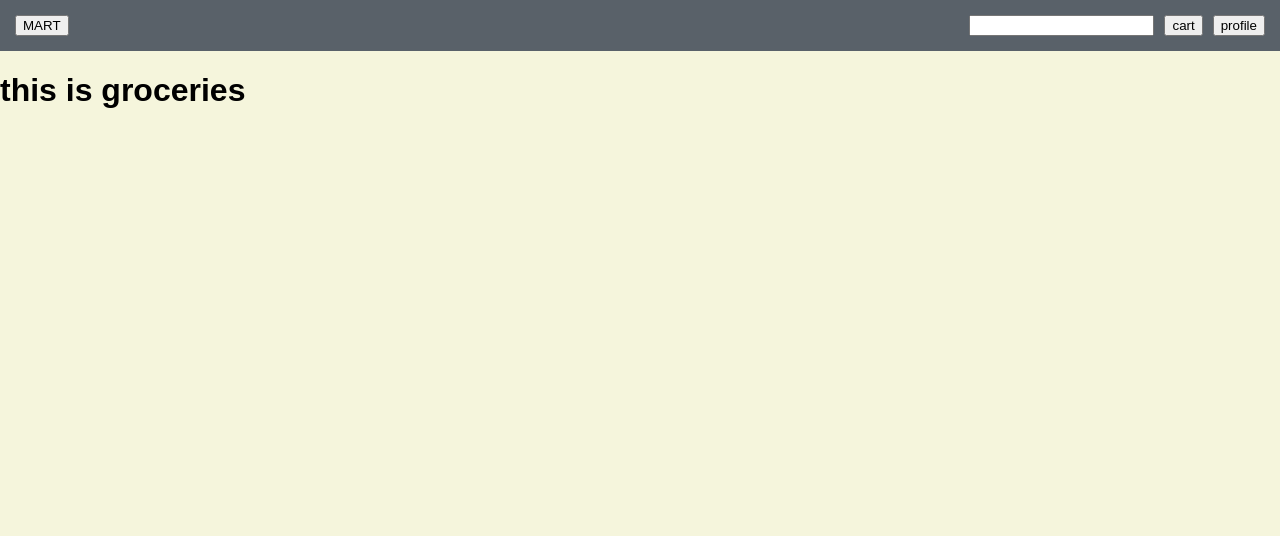
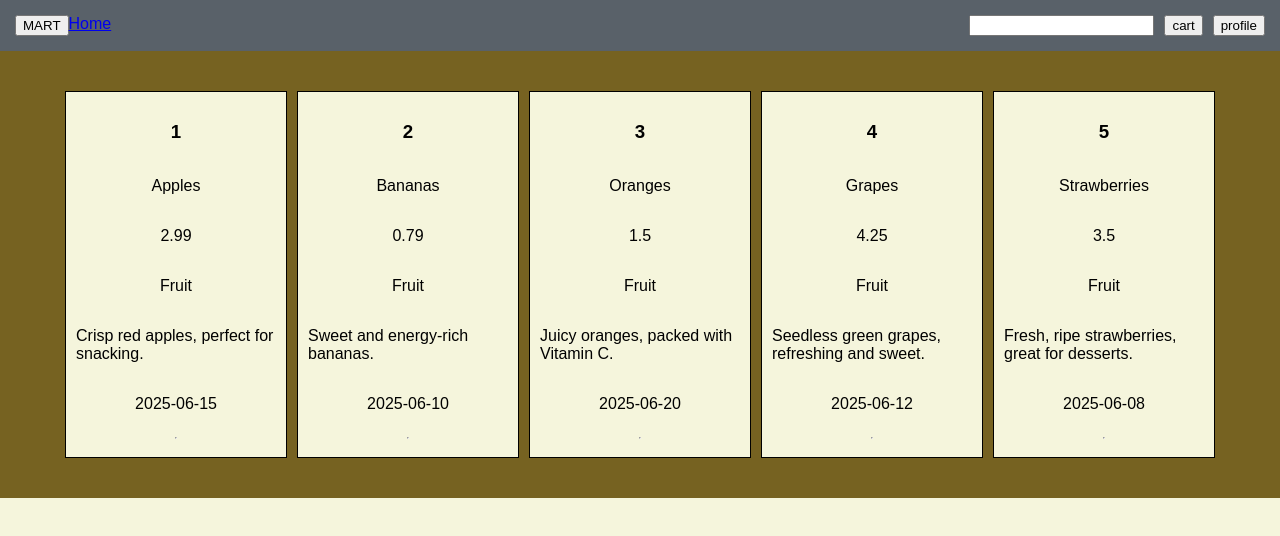
Before and after one commit to piyush-gif/Mart, a React (Vite) app: page /level1 in a window 1280 px wide. Shown: the top 536 px of the page. Built offline with nearby package versions, Linux system fonts and the light colour scheme; data requests are answered from the project's data file.

Commit message:
pages for each product category through levels

```diff
--- a/src/App.jsx
+++ b/src/App.jsx
@@ -3,7 +3,11 @@ import { Route,Routes } from 'react-router-dom';
 import NavBar from './components/NavBar.jsx'
 import HomePage from './pages/HomePage.jsx'
 import SideBar from './components/SideBar.jsx';
-import Groceries from './pages/Groceries.jsx';
+import Level1 from './pages/Level1.jsx'
+import Level2 from './pages/Level2.jsx'
+import Level3 from './pages/Level3.jsx'
+import Level4 from './pages/Level4.jsx'
+import Level5 from './pages/Level5.jsx'
 
 function App() {
   const [showSideBar, setShowSideBar] = useState(false);
@@ -17,7 +21,11 @@ function App() {
 
       <Routes>
         <Route path="/" element ={<HomePage/>} />
-        <Route path="/level1" element ={<Groceries/>} />
+        <Route path="/level1" element ={<Level1/>}/>
+        <Route path="/level2" element ={<Level2/>}/>
+        <Route path="/level3" element ={<Level3/>}/>
+        <Route path="/level4" element ={<Level4/>}/>
+        <Route path="/level5" element ={<Level5/>}/>
       </Routes>
     </>
   )
--- a/src/components/NavBar.jsx
+++ b/src/components/NavBar.jsx
@@ -10,6 +10,7 @@ const NavBar = ({toggleSideBar}) => {
   return (
     <div className="nav-container">
       <button onClick={toggleSideBar}>MART</button>
+      <Link to='/'>Home</Link>
       <div className="nav-objects">
         <input/>
         <button>cart</button>
--- a/src/components/ProductList.jsx
+++ b/src/components/ProductList.jsx
@@ -1,16 +1,14 @@
 import useFetch from "../hooks/useFetch";
 
-const ProductList = () => {
+const ProductList = ({category}) => {
   const {productData, error}= useFetch()
   return (
-    <div>
-      <div>
-        {productData && productData.map(product => (
-          <div key={product.id}>
     <div className='page-container'>
       <div className='page'>
         {error && <h1>{error.message}</h1>}
-                {productData && productData.map(product => (
+        {productData && productData
+        .filter(product => product.category === category)
+        .map(product => (
           <div key={product.id} className="products">
             <h3>{product.id}</h3>
             <p>{product.name}</p>
@@ -23,10 +21,6 @@ const ProductList = () => {
           ))}
       </div>
     </div>
-          </div>
-        ))}
-      </div>
-    </div>
 
 
     );
--- a/src/pages/Groceries.jsx
+++ /dev/null
@@ -1,12 +0,0 @@
-const Groceries = () => {
-  return (
-
-    <div>
-      <div>
-          <h1>this is groceries</h1>
-      </div>
-    </div>
-   );
-}
-
-export default Groceries;
--- /dev/null
+++ b/src/pages/Level1.jsx
@@ -0,0 +1,13 @@
+import ProductList from "../components/ProductList";
+
+const Level1 = () => {
+  return (
+    <div>
+      <div>
+          <ProductList category={'Fruit'}/>
+      </div>
+    </div>
+   );
+}
+
+export default Level1;
--- /dev/null
+++ b/src/pages/Level2.jsx
@@ -0,0 +1,13 @@
+import ProductList from "../components/ProductList";
+
+const Level2 = () => {
+  return (
+    <div>
+      <div>
+          <ProductList category={'Utensils'}/>
+      </div>
+    </div>
+   );
+}
+
+export default Level2;
--- /dev/null
+++ b/src/pages/Level3.jsx
@@ -0,0 +1,13 @@
+import ProductList from "../components/ProductList";
+
+const Level3 = () => {
+  return (
+    <div>
+      <div>
+          <ProductList category={'Luga Shop'}/>
+      </div>
+    </div>
+   );
+}
+
+export default Level3;
--- /dev/null
+++ b/src/pages/Level4.jsx
@@ -0,0 +1,13 @@
+import ProductList from "../components/ProductList";
+
+const Level4 = () => {
+  return (
+    <div>
+      <div>
+          <ProductList category={'Electronic'}/>
+      </div>
+    </div>
+   );
+}
+
+export default Level4;
--- /dev/null
+++ b/src/pages/Level5.jsx
@@ -0,0 +1,13 @@
+import ProductList from "../components/ProductList";
+
+const Level5 = () => {
+  return (
+    <div>
+      <div>
+          <ProductList category={'Household'}/>
+      </div>
+    </div>
+   );
+}
+
+export default Level5;
--- a/src/styles/sidebar.css
+++ b/src/styles/sidebar.css
@@ -1,18 +1,22 @@
 .side-bar{
   display: flex;
-
 }
-
 .bar-contents{
   display:flex;
   background-color: rgb(89, 97, 105);
   position:absolute;
   flex-direction: column;
-  width:150px;
+  width:200px;
   height:1000px;
 }
 
-.bar-button{
+.bar-contents a{
+  text-decoration: none;
+  padding:15px;
+  background-color: rgb(54, 22, 22);
+  color:white;
+}
 
-
+.bar-contents :hover{
+  background-color: black;
 }
```
Lines whose indentation alone changed are shown as unchanged.
